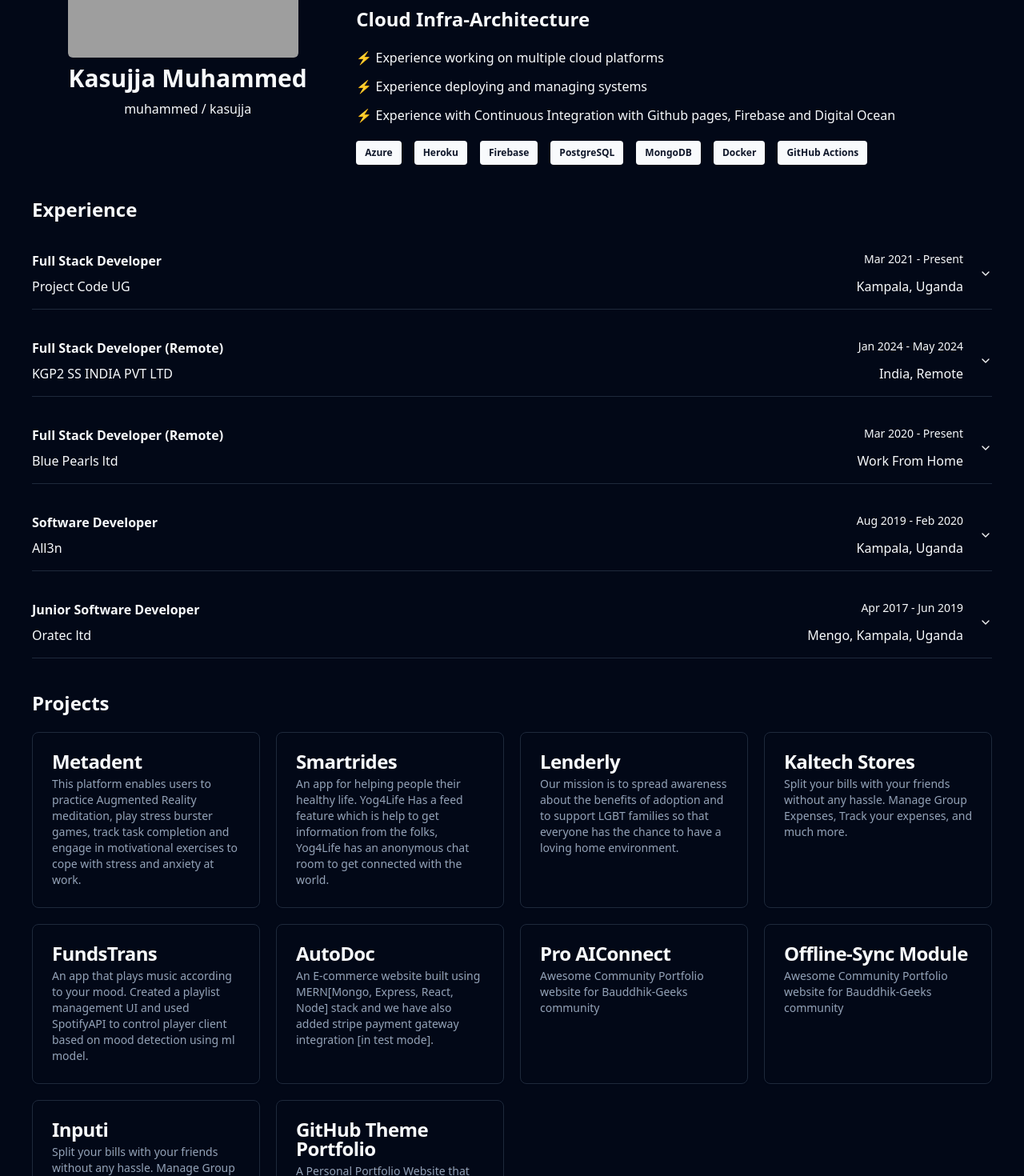
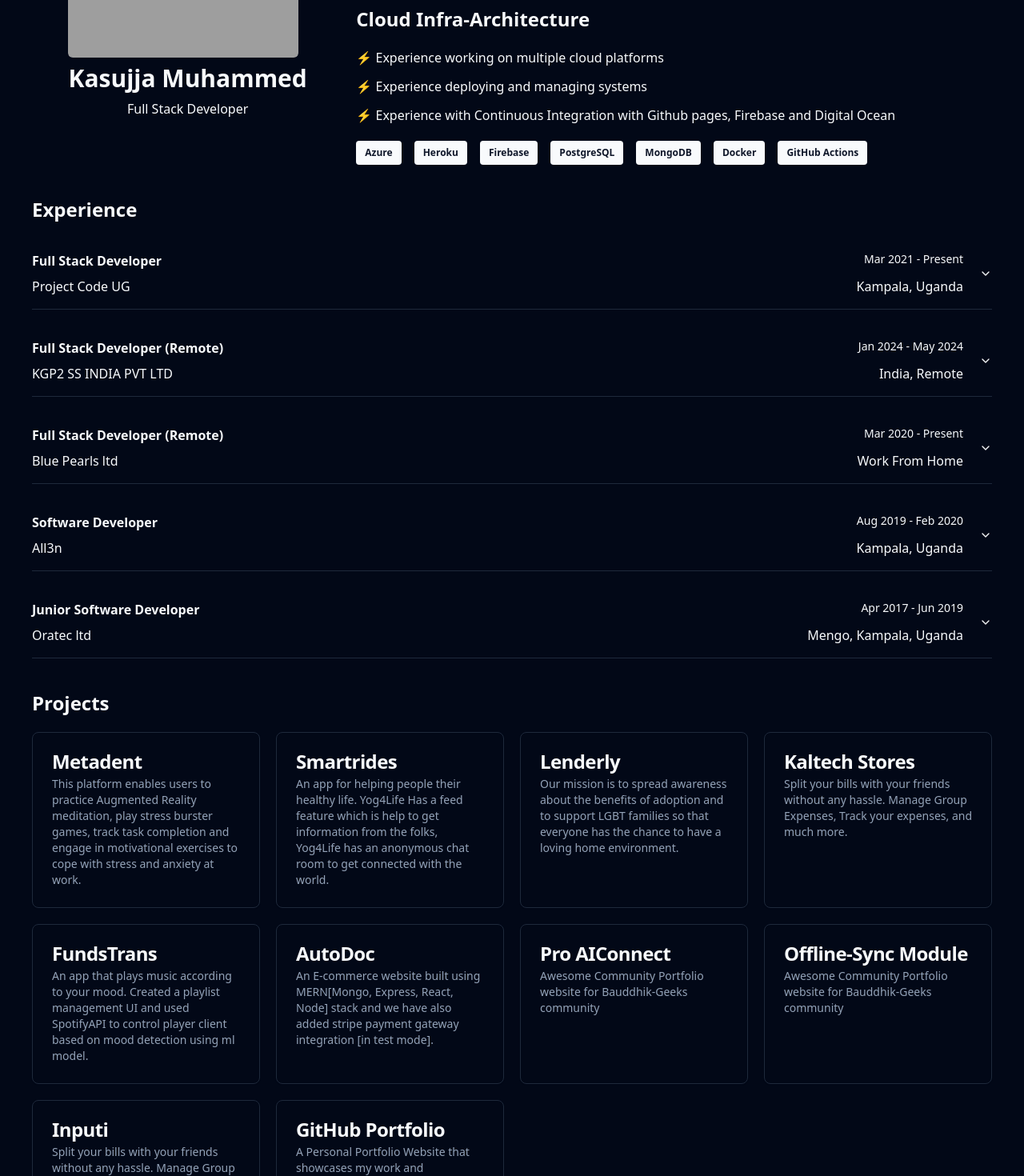
Before and after one commit to MuhammedKasujja/portfolio, a React (Vite) app: page / in a window 1280 px wide. Shown: the part 440-1910 px from the top of the page at 80% size. Built offline with nearby package versions, Linux system fonts and the light colour scheme; grey boxes are pictures that could not be loaded.

Commit message:
refactor: about section

```diff
--- a/src/components/about/About.tsx
+++ b/src/components/about/About.tsx
@@ -11,7 +11,7 @@ export function About() {
       </Avatar>
       <h1 className="text-3xl font-bold">{greeting.fullName}</h1>
       <a href={greeting.githubLink} target="_blank" className="flex justify-center">
-        {greeting.nickname}
+        {greeting.subTitle}
       </a>
     </div>
   );
--- a/src/data/about.ts
+++ b/src/data/about.ts
@@ -4,9 +4,11 @@ export const greeting = {
   logoName: "muhammed.k()",
   nickname: "muhammed / kasujja",
   fullName: "Kasujja Muhammed",
-  subTitle: "Full Stack Developer, Open Source Enthusiast 🔥. Always learning.",
+  // subTitle: "Full Stack Developer, Open Source Enthusiast 🔥. Always learning.",
+  subTitle: "Full Stack Developer",
   githubLink: "https://github.com/MuhammedKasujja",
   resumeLink:
     "https://drive.google.com/file/d/1NQugCN-EtZs3haRtbgFGxgSaF5Xr8SzA/view?usp=drivesdk",
   mail: "al.kasmud.2@gmail.com",
+  linkedinLink: "https://www.linkedin.com/in/muhammed-kasujja-79290221a/"
 };
--- a/src/data/projects.ts
+++ b/src/data/projects.ts
@@ -307,8 +307,8 @@ export const projects: IProject[] = [
   },
   {
     id: "13",
-    name: "GitHub Theme Portfolio",
-    url: "https://github.com/harikanani/harikanani.github.io",
+    name: "GitHub Portfolio",
+    url: "https://muhammedkasujja.github.io/portfolio/",
     description:
       "A Personal Portfolio Website that showcases my work and experience. which is hosted on Github Pages.",
     languages: [
```
